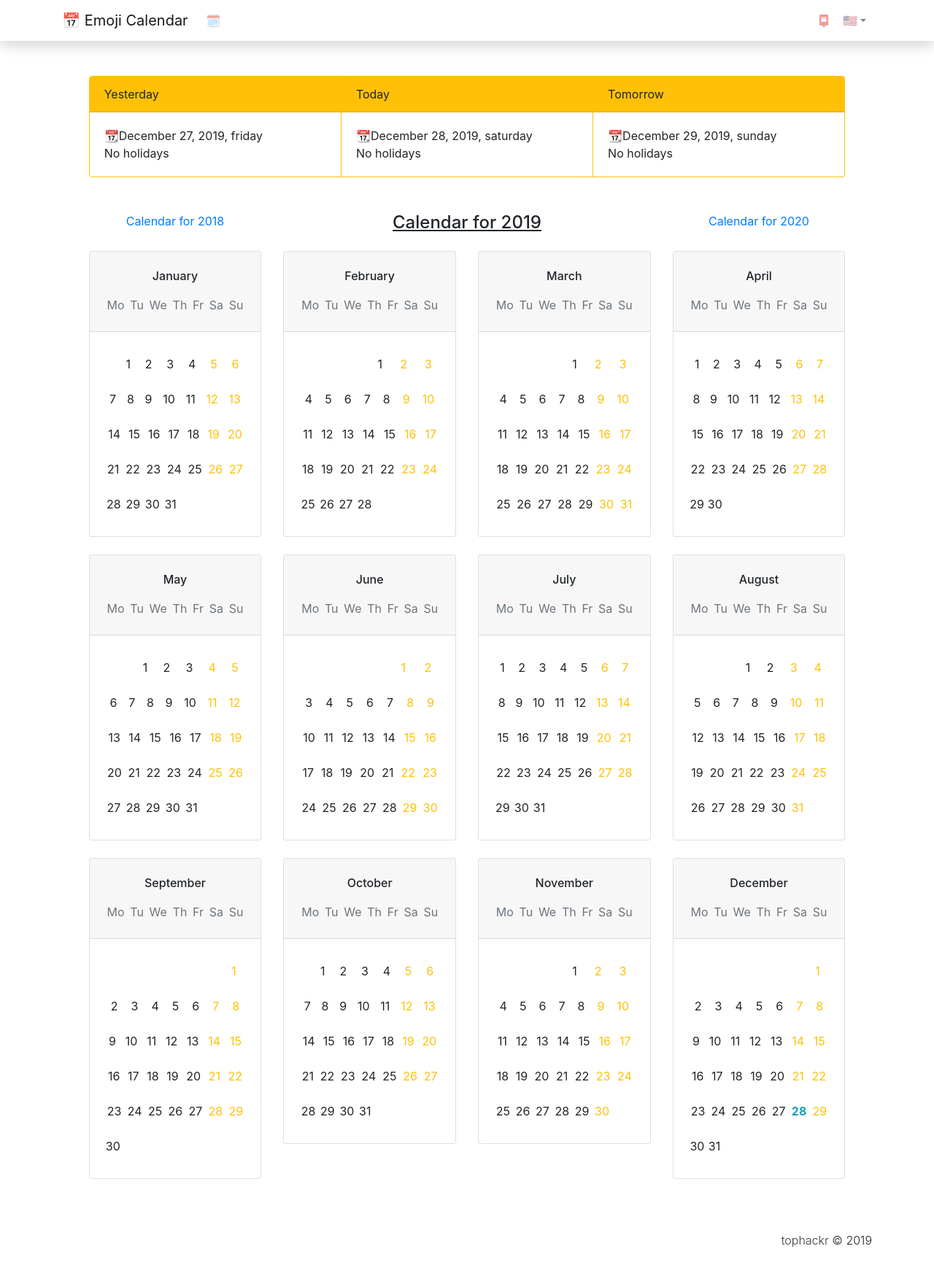
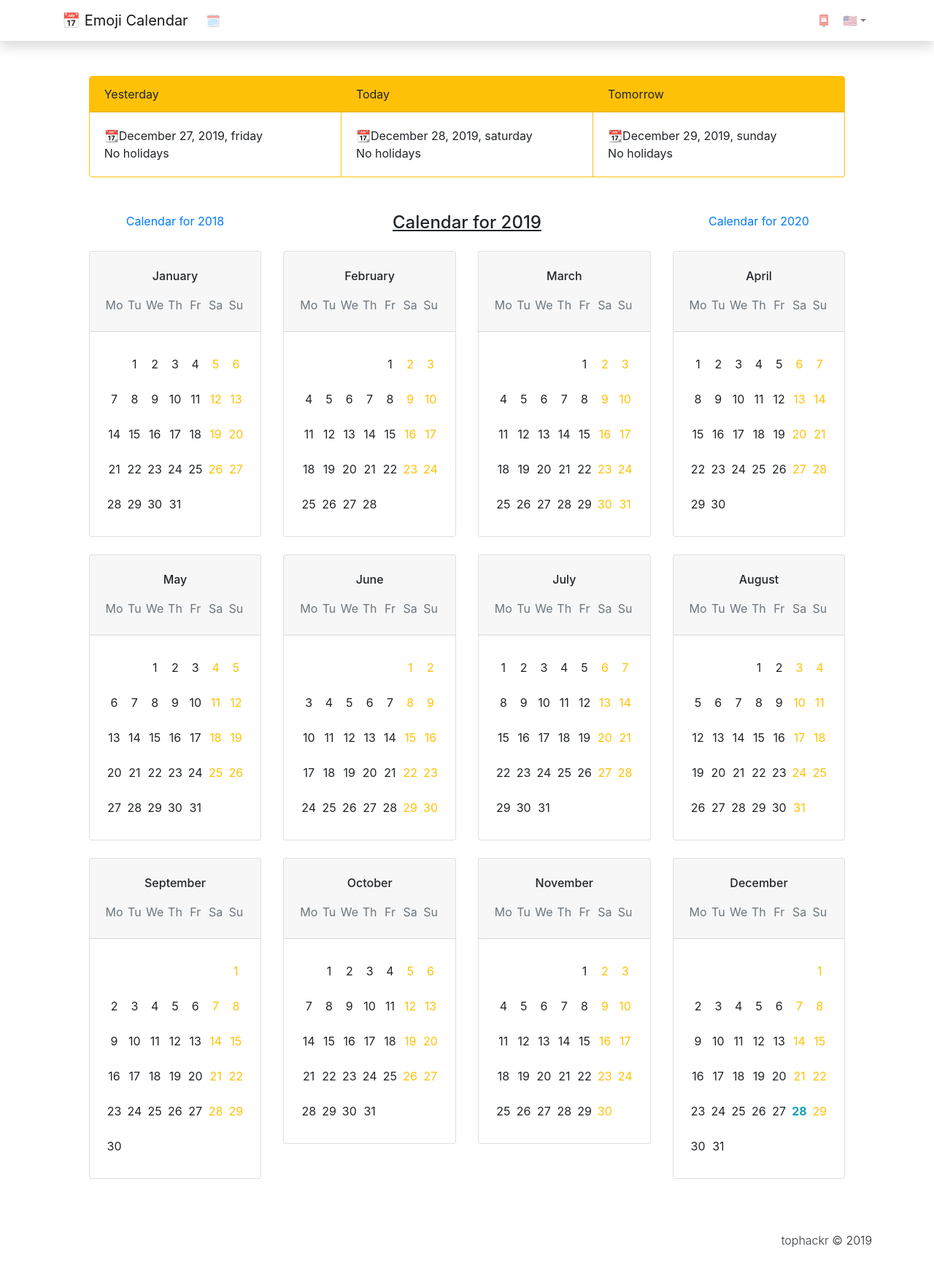
Before and after one commit to tophackr/emojicalendar, a Jekyll site: the page built from index.md, in a window 1280 px wide. Shown: the whole page at 73% size. Built offline with Jekyll 4.4.1, drawn with Linux system fonts in a browser that asks for light colours.

Commit message:
biggest change
* changed tooltip to popover
* fixed uneven grid
* fixed size for mobile and small monitors

```diff
--- a/_layouts/calendar.html
+++ b/_layouts/calendar.html
@@ -3,7 +3,7 @@
 ---
 
 <div class="row justify-content-center my-5">
-    <div class="col-md-10">
+    <div class="col-lg-12 col-xl-10">
 
         <div id="calendarBig" class="row">
             <div id="prev" class="btn-link text-center col-sm-12 col-md-12 col-lg-3" style="cursor: pointer;"></div>
@@ -17,7 +17,7 @@
                         <tr class="d-flex flex-column">
                             <td class="h6 card-title text-center mb-0" colspan="7">{{ site.data.langs[page.lang][months1] | default: site.data.langs['en'][months1] }}</td>
                         </tr>
-                        <tr class="d-flex justify-content-around">
+                        <tr id="caledarGrid" class="d-flex justify-content-around text-center">
                             {%- for weeks in (0..6) -%}
                             {%- assign weeks1 = 'week_' | append: weeks -%}
                             <td class="card-subtitle text-muted px-0">{{ site.data.langs[page.lang][weeks1] | default: site.data.langs['en'][weeks1] }}</td>
@@ -53,7 +53,7 @@
         Dlast = new Date(D.getFullYear(),D.getMonth()+1,0).getDate(),
         DNlast = new Date(D.getFullYear(),D.getMonth(),Dlast).getDay(),
         DNfirst = new Date(D.getFullYear(),D.getMonth(),1).getDay(),
-        calendar = '<tr class="d-flex justify-content-around">';
+        calendar = '<tr id="caledarGrid" class="d-flex justify-content-around text-center">';
 
 if (DNfirst != 0) {
     for (var  i = 1; i < DNfirst; i++) calendar += '<td class="px-0">';
@@ -68,7 +68,7 @@
         calendar += '<td class="px-0">' + i;
     }
     if (new Date(D.getFullYear(),D.getMonth(),i).getDay() == 0) {
-        calendar += '<tr class="d-flex justify-content-around">';
+        calendar += '<tr id="caledarGrid" class="d-flex justify-content-around text-center">';
     }
 }
 
@@ -87,29 +87,31 @@
     for (var i = 0; i < myD.length; i++) {
         if (my.dataset.yyyy) {
             if (myD[i].innerHTML == my.dataset.dd && myD[i].parentNode.parentNode.parentNode.dataset.m == (my.dataset.mm - 1) && year == my.dataset.yyyy) {
-                myD[i].title = my.dataset.text;
                 myD[i].className = "font-weight-bold text-dark px-0";
-                myD[i].dataset.toggle = "tooltip";
+                myD[i].dataset.toggle = "popover";
+                myD[i].title = '<span class="text-center">' + my.dataset.date + '</span>';
+                myD[i].dataset.content = my.dataset.text;
+                if (my.dataset.link) {
+                    myD[i].dataset.content = '<a href="' + my.dataset.link + '">' + myD[i].dataset.content + '</a>';
+                }
+                myD[i].dataset.delay = '{ "hide": 2000 }';
                 myD[i].dataset.html = "true";
+                myD[i].dataset.trigger = "hover";
                 myD[i].setAttribute("style", "cursor: help;");
-                myD[i].dataset.delay = '{ "hide": 2000 }';
-                if (my.dataset.link) {
-                    myD[i].title = '<a href="' + my.dataset.link + '" class="text-white">' + myD[i].title + '</a>';
-                }
-                myD[i].title = my.dataset.date + '<br>' + myD[i].title;
             }
         } else {
             if (myD[i].innerHTML == my.dataset.dd && myD[i].parentNode.parentNode.parentNode.dataset.m == (my.dataset.mm - 1)) {
-                myD[i].title = my.dataset.text;
                 myD[i].className = "font-weight-bold text-dark px-0";
-                myD[i].dataset.toggle = "tooltip";
+                myD[i].dataset.toggle = "popover";
+                myD[i].title = '<span class="text-center">' + my.dataset.date + '</span>';
+                myD[i].dataset.content = my.dataset.text;
+                if (my.dataset.link) {
+                    myD[i].dataset.content = '<a href="' + my.dataset.link + '">' + myD[i].dataset.content + '</a>';
+                }
+                myD[i].dataset.delay = '{ "hide": 2000 }';
                 myD[i].dataset.html = "true";
+                myD[i].dataset.trigger = "hover";
                 myD[i].setAttribute("style", "cursor: help;");
-                myD[i].dataset.delay = '{ "hide": 2000 }';
-                if (my.dataset.link) {
-                    myD[i].title = '<a href="' + my.dataset.link + '" class="text-white">' + myD[i].title + '</a>';
-                }
-                myD[i].title = my.dataset.date + '<br>' + myD[i].title;
             }
         }
     }
```
